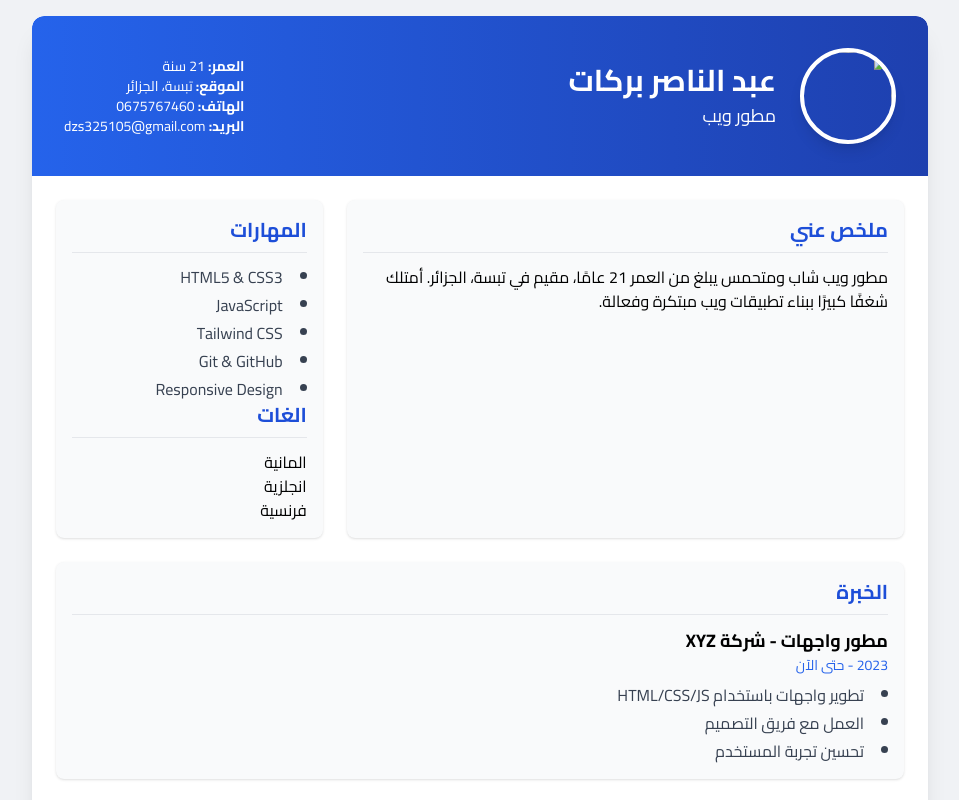
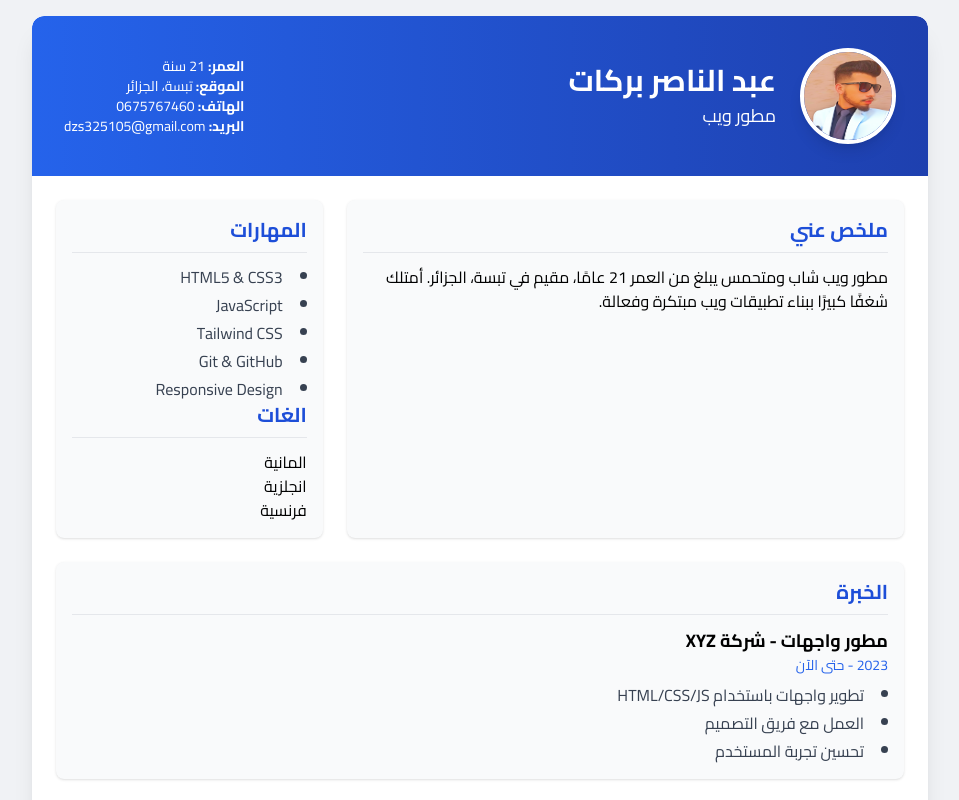
Before and after one commit to zizozizo123km/Abdenacer-barkat-, a plain HTML site: page index.html in a window 1280 px wide. Shown: the top 800 px of the page, without its empty margins (160-1119 px from the left). Drawn offline with nearby package versions, Linux system fonts and the light colour scheme.

Commit message:
Update index.html

```diff
--- a/index.html
+++ b/index.html
@@ -19,7 +19,7 @@
   <div class="max-w-4xl mx-auto bg-white shadow-xl rounded-xl overflow-hidden">
     <header class="bg-gradient-to-r from-blue-600 to-blue-800 text-white p-8 flex flex-col sm:flex-row items-center justify-between rounded-t-xl">
       <div class="flex items-center space-x-6 rtl:space-x-reverse">
-        <img src="/nacero.jpg?text=صورة+عبد+الناصر" class="w-24 h-24 rounded-full border-4 border-white shadow-lg" />
+        <img src="Picsart_25-04-25_14-28-49-349.jpg?text=صورة+عبد+الناصر" class="w-24 h-24 rounded-full border-4 border-white shadow-lg" />
         <div>
           <h1 class="text-3xl font-extrabold mb-1">عبد الناصر بركات</h1>
           <p class="text-lg">مطور ويب</p>
```
